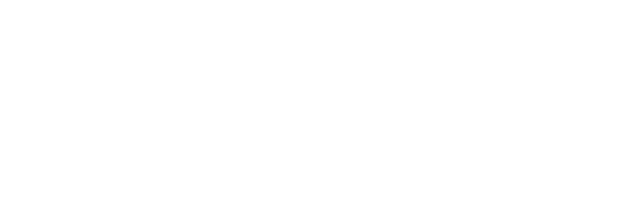
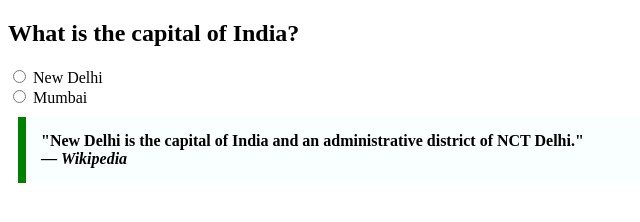
Before and after one commit to acciojob/trivia-devil9931, a website: page main.html in a window 1280 px wide. Shown: the whole page, without its empty margins (0-640 px from the left). Drawn offline with Linux system fonts and the light colour scheme.

Commit message:
created a submission

```diff
--- a/main.html
+++ b/main.html
@@ -8,6 +8,27 @@
 
 <body>
 	<!-- the entire body must be written by student -->
+
+	 <!-- Question Section -->
+  <section>
+    <h2>What is the capital of India?</h2>
+    <form>
+      <label>
+        <input type="radio" name="capital" value="delhi">
+        New Delhi
+      </label><br>
+      <label>
+        <input type="radio" name="capital" value="mumbai">
+        Mumbai
+      </label>
+    </form>
+  </section>
+
+  <!-- Quotation -->
+  <blockquote class="quote">
+    "New Delhi is the capital of India and an administrative district of NCT Delhi."
+    <br>— <cite>Wikipedia</cite>
+  </blockquote>
     <script type="text/javascript" src="./script.js">
 </script>
 
--- a/styles.css
+++ b/styles.css
@@ -1,2 +1,9 @@
-
+.quote {
+  max-width: 600px;
+  margin: 10px;
+  padding: 15px;
+  border-left: 8px solid green;
+  background-color: #f8fffe;
+  font-weight: bold;
+}
 /* Your CSS Code here. */
```
